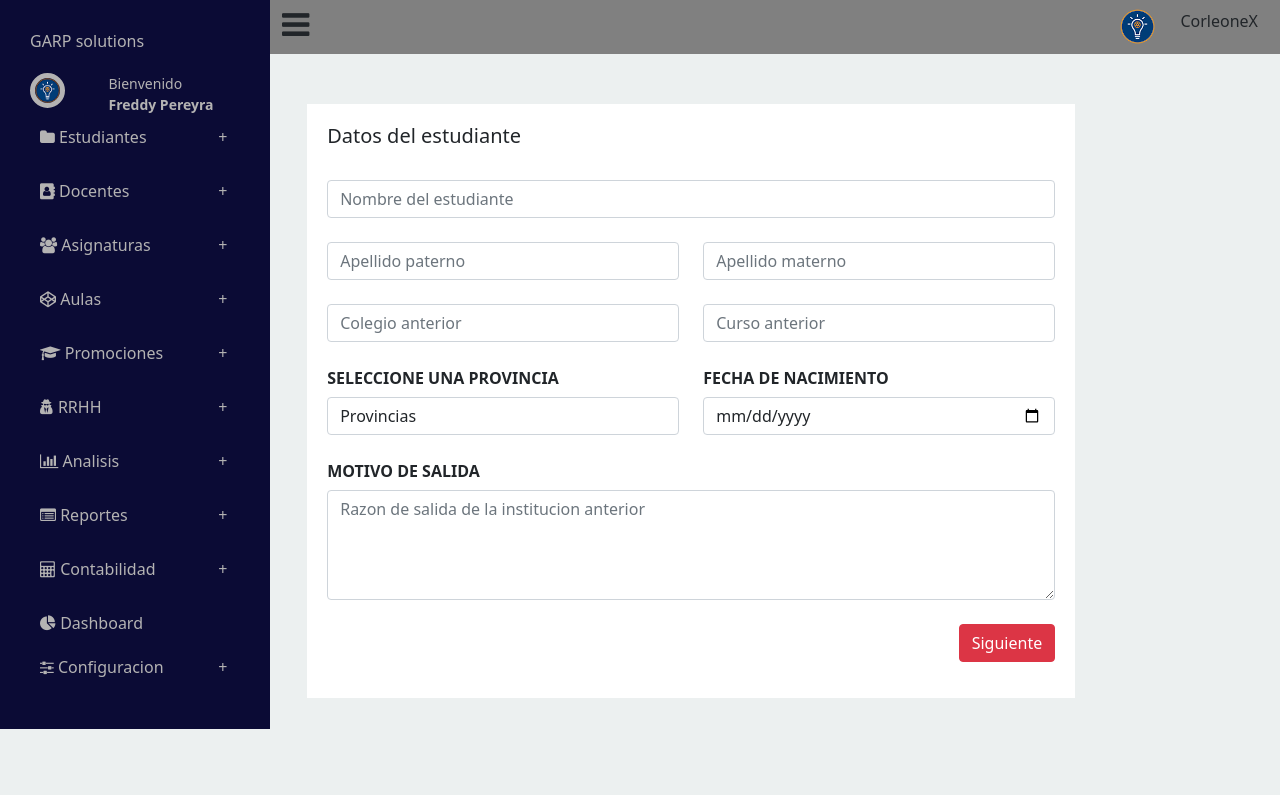
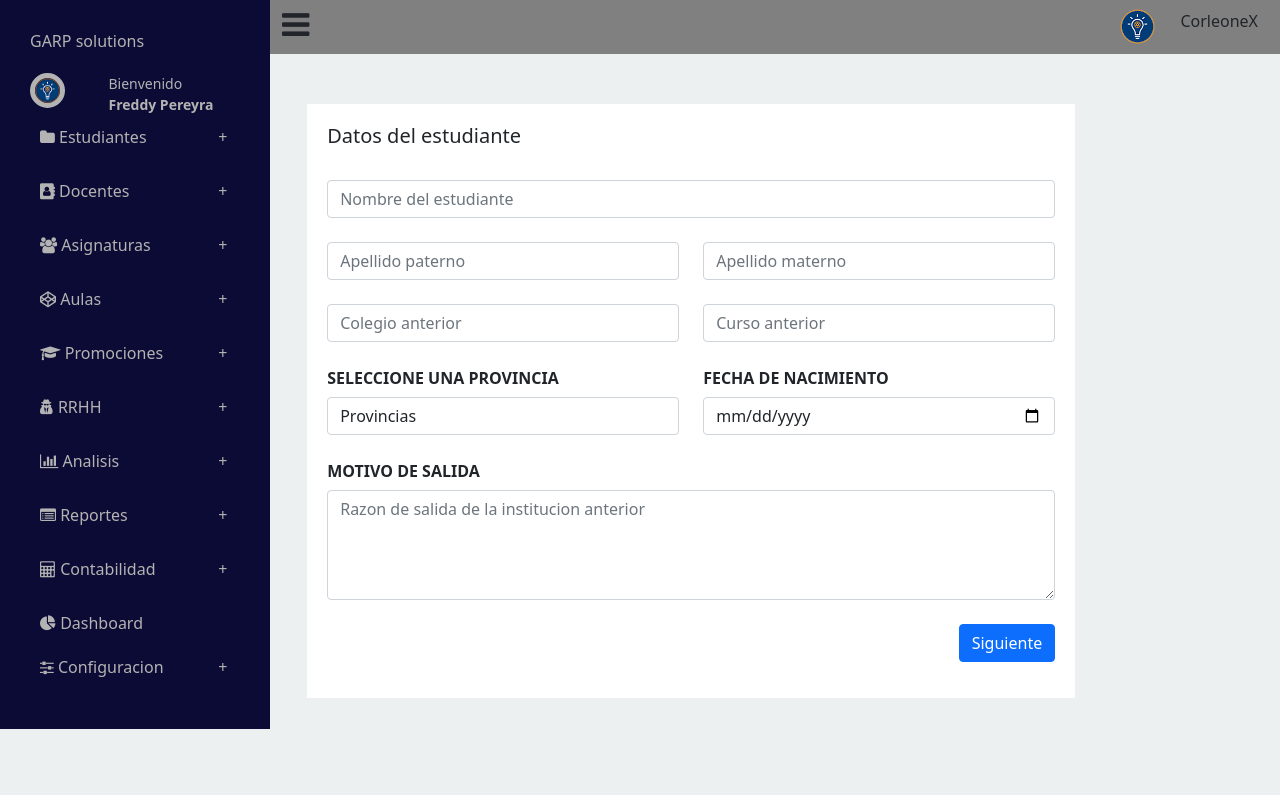
Before and after one commit to garpsolutions/writedbook, a PHP site: page /views/estudiantes/estudiantes.php in a window 1280 px wide. Shown: the part 51-846 px from the top of the page. Run offline with PHP 8.4, Linux system fonts and the light colour scheme; some libraries are stand-ins or nearby versions; some web fonts are replaced.

Commit message:
modificaciones en los botones del paso a paso

```diff
--- a/backend/creador/scripts/creador.php
+++ b/backend/creador/scripts/creador.php
@@ -128,6 +128,7 @@ $conexion->query(" CREATE TABLE $namedb.docentes
 `fecha_creacion` TIMESTAMP NOT NULL ,
  PRIMARY KEY (`id_docente`)) ENGINE = InnoDB;
 ");
+
 $conexion->query("CREATE TABLE $namedb.asignaturas
 ( `id_asignatura` INT NOT NULL AUTO_INCREMENT ,
 `asignatura` VARCHAR(200) NULL ,
@@ -138,9 +139,6 @@ $conexion->query("CREATE TABLE $namedb.asignaturas
 `fecha_creacion` TIMESTAMP NOT NULL ,
 PRIMARY KEY (`id_asignatura`)) ENGINE = InnoDB;
 ");
-
-
-
     header("location:../views/creador_user.php?empresa=$namedb");
 
 ?>
--- a/backend/creador/scripts/creador_user.php
+++ b/backend/creador/scripts/creador_user.php
@@ -8,5 +8,5 @@
     //creacion de usuario admin
     $conexion->query("INSERT INTO $empresa.usuarios (user_nombre ,nombre, user_password) VALUES ('$username','$name','$password')");
 
-    header("location:../../../production/login.html");
+    header("location:../../../views/login/login.php");
 ?>
--- a/scripts/login/login.php
+++ b/scripts/login/login.php
@@ -2,7 +2,8 @@
     $usuario = $_POST["user"];
     $contrasena = $_POST["pass"];
     $empresa= $_POST["empresa"];
-    $usuario = $conexion->query("SELECT * from $empresa.usuario where user_nombre");
+    $usuario_db = $conexion->query("SELECT * from $empresa.usuario where user_nombre = '$usuario' and user_password= '$contrasena'");
+    $verificacion_existencia = $usuario_db;
 // start a session
 session_start();
 
--- a/views/estudiantes/pasos/cercanos_madre.php
+++ b/views/estudiantes/pasos/cercanos_madre.php
@@ -22,11 +22,11 @@
                 <input class="form-control" type="text" placeholder="000-000-0000" name="" id="" require>
             </div>
             <div class="col-md-6"><br>
-                <a   class="btn btn-primary " id="anterior2">Anterior</a>
+                <a   class="btn btn-danger " id="anterior2">Anterior</a>
             </div>
             <div class="col-md-6"><br>
                 <a  style="float: right;"
-                class="btn btn-danger " id="siguiente3">Siguiente</a>
+                class="btn btn-primary " id="siguiente3">Siguiente</a>
             </div>
         </form>
         </div>
--- a/views/estudiantes/pasos/cercanos_padre.php
+++ b/views/estudiantes/pasos/cercanos_padre.php
@@ -22,11 +22,11 @@
                 <input class="form-control" type="text" placeholder="000-000-0000" name="" id="" require>
             </div>
             <div class="col-md-6"><br>
-                <a   class="btn btn-primary " id="anterior3">Anterior</a>
+                <a   class="btn btn-danger " id="anterior3">Anterior</a>
             </div>
             <div class="col-md-6"><br>
                 <a  style="float: right;"
-                class="btn btn-danger " id="siguiente4">Siguiente</a>
+                class="btn btn-primary " id="siguiente4">Siguiente</a>
             </div>
         </form>
         </div>
--- a/views/estudiantes/pasos/documentos.php
+++ b/views/estudiantes/pasos/documentos.php
@@ -21,11 +21,11 @@
                 <input class="form-control" type="file" placeholder="000-000-0000" name="" id="" require>
             </div>
             <div class="col-md-6"><br>
-                <a   class="btn btn-primary " id="anterior4">Anterior</a>
+                <a   class="btn btn-danger " id="anterior4">Anterior</a>
             </div>
             <div class="col-md-6"><br>
                 <a  style="float: right;"
-                class="btn btn-danger " id="siguiente4">Guardar</a>
+                class="btn btn-success " id="siguiente4">Guardar</a>
             </div>
         </form>
         </div>
--- a/views/estudiantes/pasos/estudiante.php
+++ b/views/estudiantes/pasos/estudiante.php
@@ -69,7 +69,7 @@
             </div>
             <div class="col-md-12"><br>
                 <a  style="float: right;"
-                class="btn btn-danger " id="siguiente1">Siguiente</a>
+                class="btn btn-primary " id="siguiente1">Siguiente</a>
             </div>
         </form>
         </div>
--- a/views/estudiantes/pasos/padres.php
+++ b/views/estudiantes/pasos/padres.php
@@ -31,11 +31,11 @@
                 <textarea class="form-control"  placeholder="Direccion" name="" id="" cols="30" rows="4"></textarea>
             </div>
             <div class="col-md-6"><br>
-                <a   class="btn btn-primary " id="anterior1">Anterior</a>
+                <a   class="btn btn-danger " id="anterior1">Anterior</a>
             </div>
             <div class="col-md-6"><br>
                 <a  style="float: right;"
-                class="btn btn-danger " id="siguiente2">Siguiente</a>
+                class="btn btn-primary " id="siguiente2">Siguiente</a>
             </div>
 
         </form>
```
